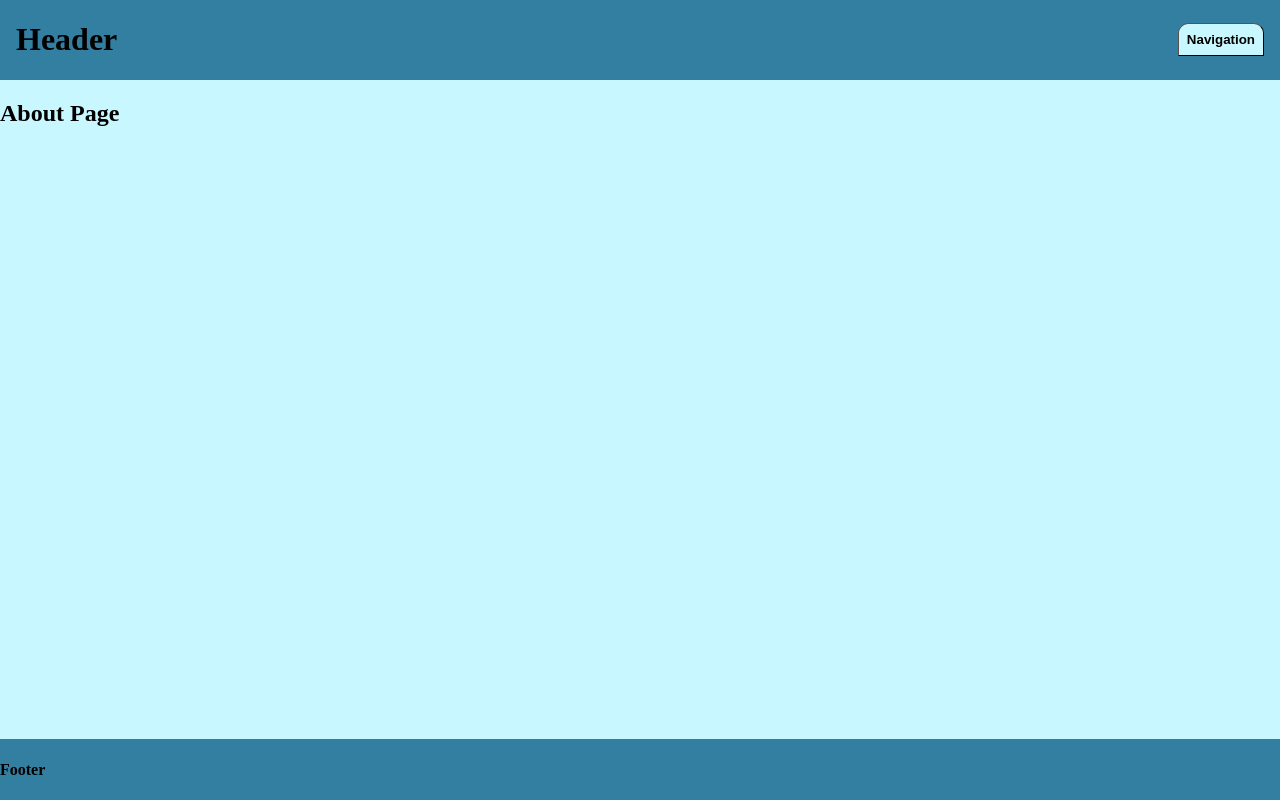
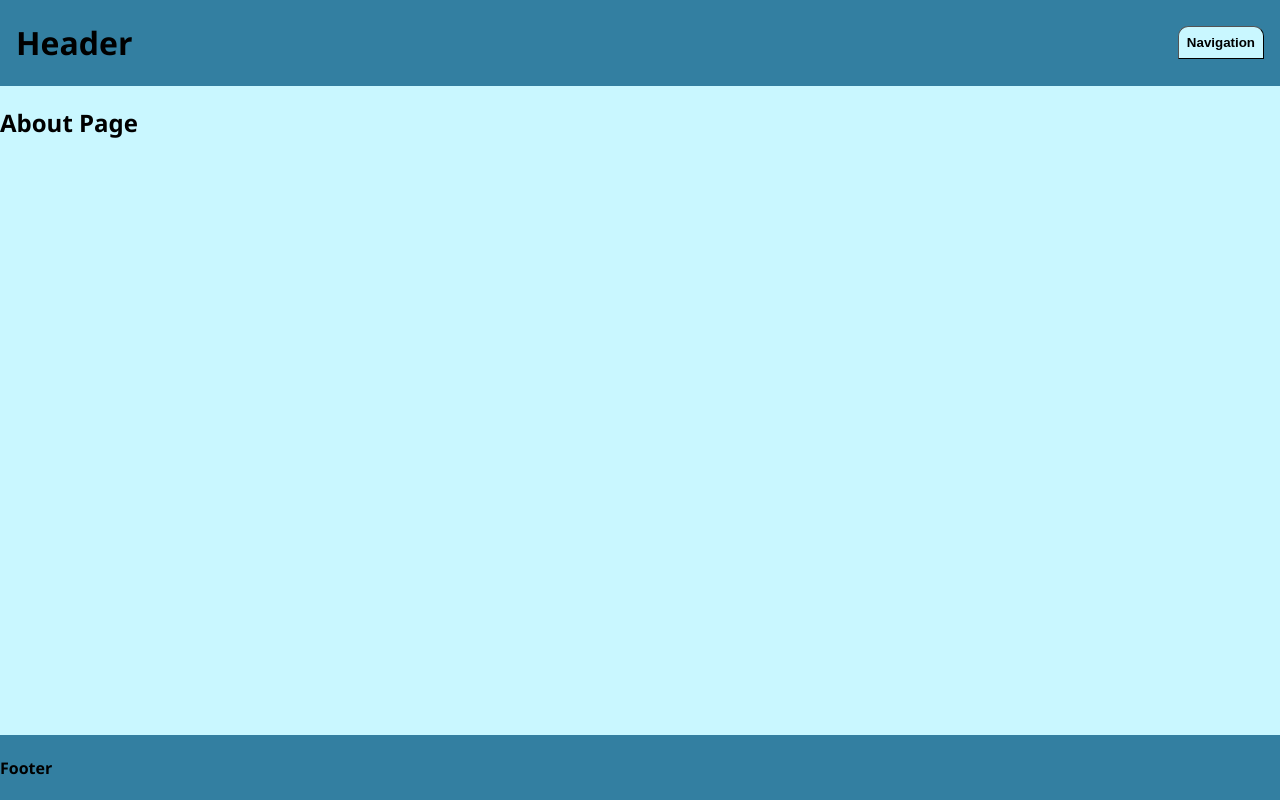
Before and after one commit to LarsGKodehode/kodehode-react-router-recap, a React (Vite) app: page /#/about in a window 1280 px wide. Built offline with nearby package versions, Linux system fonts and the light colour scheme.

Commit message:
use custom font family

```diff
--- a/src/styles/index.css
+++ b/src/styles/index.css
@@ -1,3 +1,7 @@
+:root {
+  font-family: 'Segoe UI', Tahoma, Geneva, Verdana, sans-serif;
+}
+
 body {
   margin: 0px;
 }
```
